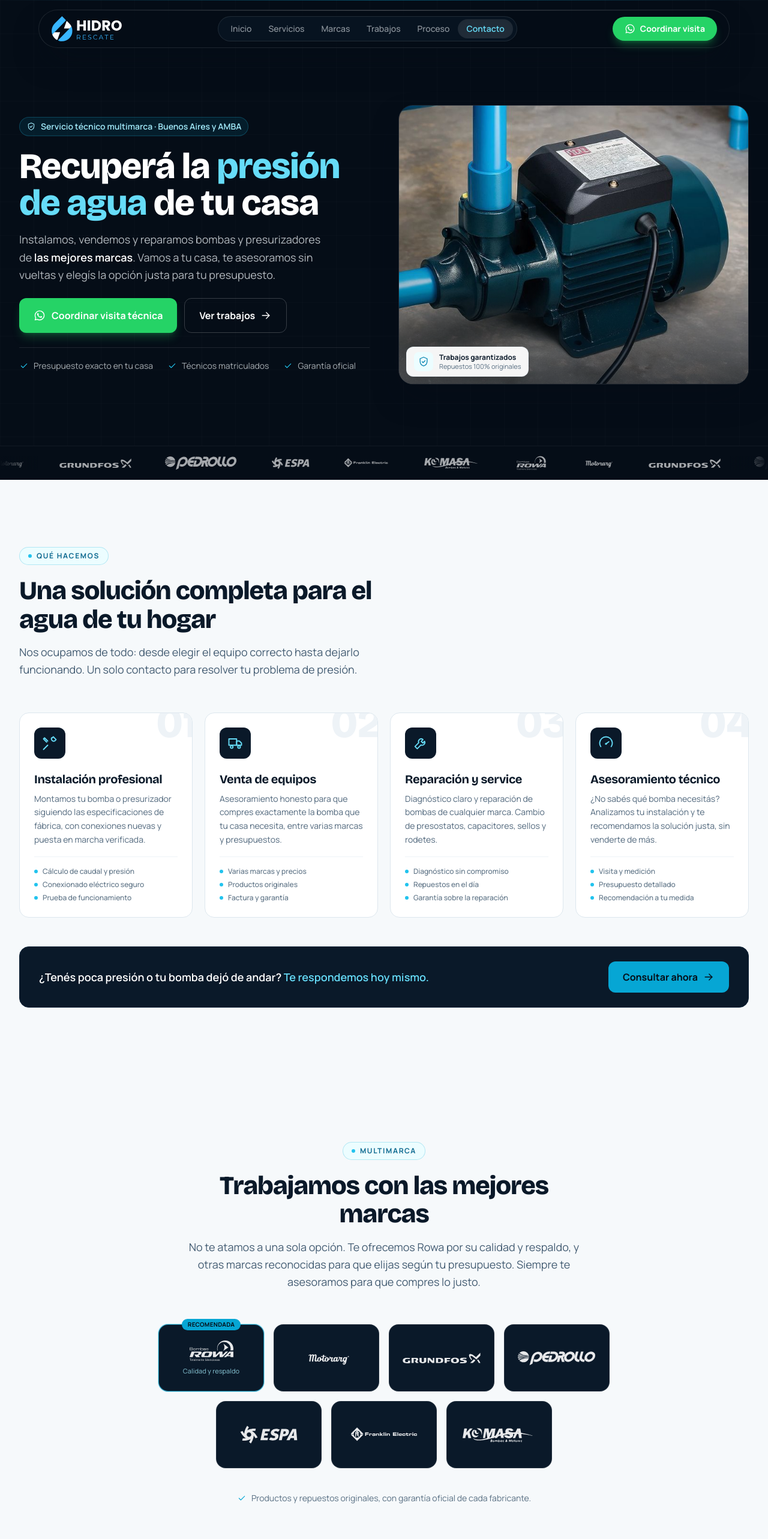
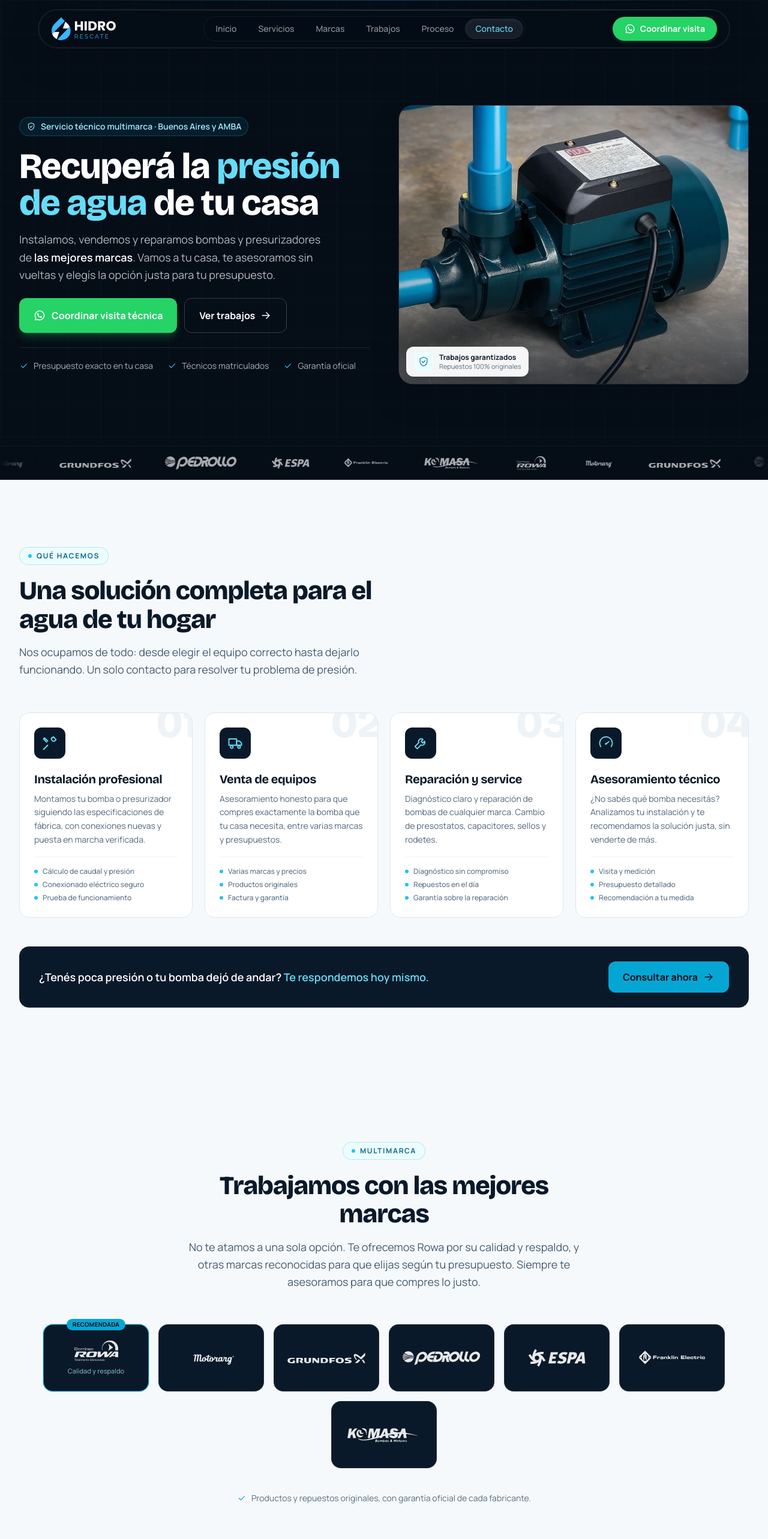
Before and after one commit to Bombas-Rowa/Bombas-Rowa, a React (Vite) app: page / in a window 1280 px wide. Shown: the top 2566 px of the page at 60% size. Built offline with nearby package versions, Linux system fonts and the light colour scheme.

Commit message:
Optimize Brands to 2-column mobile grid, redesign Navbar to glassmorphic floating pill, and enforce light color-scheme

```diff
--- a/src/components/Navbar.jsx
+++ b/src/components/Navbar.jsx
@@ -1,5 +1,5 @@
 import { useEffect, useState } from 'react'
-import { motion } from 'framer-motion'
+import { motion, AnimatePresence } from 'framer-motion'
 import { Link, useLocation, useNavigate } from 'react-router-dom'
 import { BUSINESS, WA_GENERAL } from '../config'
 import {
@@ -14,7 +14,6 @@ import {
   IconGauge,
 } from './Icons'
 
-// id = sección en el home (o 'inicio' para el tope). icon = para el drawer mobile.
 const LINKS = [
   { label: 'Inicio', id: 'inicio', icon: IconHome },
   { label: 'Servicios', id: 'servicios', icon: IconTools },
@@ -30,9 +29,20 @@ export default function Navbar() {
   const location = useLocation()
   const navigate = useNavigate()
 
+  useEffect(() => {
+    if (open) {
+      document.body.style.overflow = 'hidden'
+    } else {
+      document.body.style.overflow = ''
+    }
+    return () => {
+      document.body.style.overflow = ''
+    }
+  }, [open])
+
   useEffect(() => setOpen(false), [location])
 
-  // Scroll-spy: marca la sección activa según la posición del scroll.
+  // Scroll-spy
   useEffect(() => {
     if (location.pathname !== '/') {
       setActive('')
@@ -41,7 +51,6 @@ export default function Navbar() {
     const ids = ['servicios', 'marcas', 'galeria', 'proceso', 'contacto']
     const onScroll = () => {
       const y = window.scrollY
-      // Cerca del fondo → Contacto
       if (y + window.innerHeight >= document.documentElement.scrollHeight - 80) {
         setActive('contacto')
         return
@@ -82,125 +91,197 @@ export default function Navbar() {
       ? BUSINESS.name
       : LINKS.find((l) => isActive(l.id))?.label || 'Inicio'
 
+  // Variants for staggered link entries in mobile drawer
+  const containerVariants = {
+    hidden: { opacity: 0 },
+    show: {
+      opacity: 1,
+      transition: {
+        staggerChildren: 0.05,
+        delayChildren: 0.08,
+      },
+    },
+    exit: {
+      opacity: 0,
+      transition: {
+        staggerChildren: 0.04,
+        staggerDirection: -1,
+      },
+    },
+  }
+
+  const itemVariants = {
+    hidden: { opacity: 0, x: -12, scale: 0.96 },
+    show: { opacity: 1, x: 0, scale: 1, transition: { type: 'spring', stiffness: 350, damping: 25 } },
+    exit: { opacity: 0, x: 8, scale: 0.96, transition: { duration: 0.15 } },
+  }
+
   return (
+    <>
       <motion.nav
         initial={{ y: -90, opacity: 0 }}
         animate={{ y: 0, opacity: 1 }}
         transition={{ duration: 0.7, ease: [0.16, 1, 0.3, 1] }}
-      className="fixed left-1/2 top-4 z-50 w-[95%] max-w-6xl -translate-x-1/2"
+        className="fixed left-1/2 top-4 z-50 w-[94%] max-w-6xl -translate-x-1/2"
       >
         {/* Barra flotante de vidrio (pill) */}
-      <div className="relative flex h-16 items-center justify-between rounded-full border border-white/10 bg-ink-950/70 px-3 shadow-2xl shadow-ink-950/50 backdrop-blur-xl sm:px-5">
-        {/* brillo superior tipo vidrio */}
-        <div className="pointer-events-none absolute inset-x-6 top-0 h-px bg-gradient-to-r from-transparent via-white/25 to-transparent" />
+        <div className="relative flex h-16 items-center justify-between rounded-full border border-white/10 bg-ink-950/75 px-3 shadow-[0_20px_50px_rgba(5,13,23,0.35)] backdrop-blur-xl sm:px-4 ring-1 ring-white/5">
+          {/* Brillo superior fino tipo Apple */}
+          <div className="pointer-events-none absolute inset-x-6 top-0 h-px bg-gradient-to-r from-transparent via-white/15 to-transparent" />
 
           {/* Logo */}
           <Link
             to="/"
             aria-label={`${BUSINESS.name} — Inicio`}
-          className="flex shrink-0 items-center"
+            className="flex shrink-0 items-center pl-1"
           >
             <img
               src="/hidro-logo.svg"
               alt={BUSINESS.name}
-            className="h-9 w-auto transition-transform hover:scale-105 sm:h-11"
+              className="h-8.5 w-auto transition-all duration-300 hover:scale-105 active:scale-95 sm:h-10"
             />
           </Link>
 
-        {/* Mobile: indicador de la sección actual */}
-        <div className="absolute left-1/2 flex -translate-x-1/2 items-center gap-2 rounded-full border border-white/10 bg-ink-900/80 px-3.5 py-1.5 text-xs font-semibold tracking-wide text-mist-100/90 shadow-lg shadow-ink-950/30 backdrop-blur-md lg:hidden">
+          {/* Mobile: indicador de la sección actual (Floating status pill) */}
+          <div className="absolute left-1/2 flex -translate-x-1/2 items-center gap-2 rounded-full border border-white/8 bg-ink-900/60 px-3.5 py-1.5 text-xs font-bold tracking-wide text-mist-100/90 shadow-md backdrop-blur-md lg:hidden">
             <span className="h-1.5 w-1.5 animate-pulse rounded-full bg-aqua-400 shadow-[0_0_6px_rgba(33,195,238,0.85)]" />
             {currentLabel}
           </div>
 
-        {/* Desktop: links en pill interno */}
-        <div className="hidden items-center rounded-full border border-white/10 bg-ink-900/60 px-1.5 py-1 lg:flex">
-          {LINKS.map((l) => (
+          {/* Desktop: links en pill interno (Modern tabs sliding navigation) */}
+          <div className="relative hidden items-center gap-1 rounded-full border border-white/5 bg-ink-950/40 p-1 lg:flex">
+            {LINKS.map((l) => {
+              const activeState = isActive(l.id)
+              return (
                 <button
                   key={l.id}
                   onClick={(e) => go(l.id, e)}
-              className={`rounded-full px-3.5 py-1.5 text-sm transition-all duration-300 ${
-                isActive(l.id)
-                  ? 'bg-white/10 font-semibold text-aqua-300 shadow-inner'
-                  : 'font-medium text-mist-100/60 hover:text-white'
+                  className={`relative rounded-full px-4 py-1.5 text-sm font-medium transition-colors duration-300 ${
+                    activeState ? 'text-aqua-300' : 'text-mist-100/60 hover:text-white'
                   }`}
                 >
-              {l.label}
+                  {activeState && (
+                    <motion.span
+                      layoutId="activeNav"
+                      className="absolute inset-0 z-0 rounded-full bg-white/[0.08] shadow-inner shadow-white/5 ring-1 ring-white/10"
+                      transition={{ type: 'spring', stiffness: 380, damping: 30 }}
+                    />
+                  )}
+                  <span className="relative z-10">{l.label}</span>
                 </button>
-          ))}
+              )
+            })}
           </div>
 
-        {/* Desktop: CTA */}
-        <div className="hidden shrink-0 lg:flex">
+          {/* Desktop: CTA Button */}
+          <div className="hidden shrink-0 lg:flex pr-1">
             <a
               href={WA_GENERAL}
               target="_blank"
               rel="noopener noreferrer"
-            className="flex h-10 items-center gap-2 rounded-full bg-whatsapp px-5 text-sm font-bold text-white shadow-lg shadow-whatsapp/30 transition-transform hover:scale-105"
+              className="group flex h-10 items-center gap-2 rounded-full bg-whatsapp px-5 text-sm font-bold text-white shadow-md shadow-whatsapp/15 transition-all duration-300 hover:scale-[1.03] hover:shadow-lg hover:shadow-whatsapp/25 active:scale-95"
             >
-            <IconWhatsApp className="h-4.5 w-4.5" />
+              <IconWhatsApp className="h-4.5 w-4.5 transition-transform group-hover:rotate-12" />
               Coordinar visita
             </a>
           </div>
 
-        {/* Mobile: toggle */}
+          {/* Mobile: Hamburger/Close button */}
           <button
             onClick={() => setOpen((v) => !v)}
-          className="flex shrink-0 items-center justify-center rounded-full border border-white/10 bg-ink-900/60 p-2.5 text-mist-100/80 transition-colors hover:bg-white/10 hover:text-white lg:hidden"
+            className="flex shrink-0 items-center justify-center rounded-full border border-white/10 bg-ink-900/40 p-2.5 text-mist-100/80 transition-all duration-300 hover:bg-white/10 hover:text-white active:scale-90 lg:hidden"
             aria-label={open ? 'Cerrar menú' : 'Abrir menú'}
             aria-expanded={open}
           >
-          {open ? <IconClose className="h-5 w-5" /> : <IconMenu className="h-5 w-5" />}
+            {open ? <IconClose className="h-4.5 w-4.5" /> : <IconMenu className="h-4.5 w-4.5" />}
           </button>
         </div>
 
         {/* Drawer mobile: tarjeta de vidrio flotante */}
+        <AnimatePresence>
           {open && (
             <motion.div
-          initial={{ opacity: 0, y: -12 }}
-          animate={{ opacity: 1, y: 0 }}
-          transition={{ duration: 0.25, ease: 'easeOut' }}
-          className="absolute inset-x-0 top-[4.75rem] lg:hidden"
+              initial={{ opacity: 0, y: -16, scale: 0.96 }}
+              animate={{ opacity: 1, y: 0, scale: 1 }}
+              exit={{ opacity: 0, y: -16, scale: 0.96 }}
+              transition={{ duration: 0.35, ease: [0.16, 1, 0.3, 1] }}
+              className="absolute inset-x-0 top-[4.75rem] z-50 origin-top lg:hidden"
             >
-          <div className="rounded-3xl border border-white/10 bg-ink-950/95 p-4 shadow-2xl shadow-ink-950/60 backdrop-blur-2xl">
-            <div className="flex flex-col gap-1.5">
-              {LINKS.map((l) => (
-                <button
+              <div className="rounded-3xl border border-white/10 bg-ink-950/90 p-4 shadow-[0_25px_60px_rgba(5,13,23,0.5)] backdrop-blur-2xl ring-1 ring-white/5">
+                <motion.div
+                  variants={containerVariants}
+                  initial="hidden"
+                  animate="show"
+                  exit="exit"
+                  className="flex flex-col gap-1.5"
+                >
+                  {LINKS.map((l) => {
+                    const activeState = isActive(l.id)
+                    return (
+                      <motion.button
                         key={l.id}
+                        variants={itemVariants}
                         onClick={(e) => go(l.id, e)}
                         className={`flex w-full items-center gap-3 rounded-2xl border-l-4 px-4 py-3 text-left text-sm transition-all duration-200 ${
-                    isActive(l.id)
-                      ? 'border-aqua-400 bg-white/5 font-bold text-aqua-300'
+                          activeState
+                            ? 'border-aqua-400 bg-white/5 font-bold text-aqua-300 shadow-inner'
                             : 'border-transparent font-medium text-mist-100/65 hover:border-white/10 hover:bg-white/5 hover:text-white'
                         }`}
                       >
-                  <l.icon className={`h-5 w-5 ${isActive(l.id) ? 'text-aqua-300' : 'text-mist-100/40'}`} />
+                        <l.icon
+                          className={`h-5 w-5 transition-colors ${
+                            activeState ? 'text-aqua-300' : 'text-mist-100/35'
+                          }`}
+                        />
                         {l.label}
-                </button>
-              ))}
-            </div>
+                      </motion.button>
+                    )
+                  })}
+                </motion.div>
 
-            <div className="mt-3 flex flex-col gap-2.5 border-t border-white/10 pt-3">
+                <motion.div
+                  initial={{ opacity: 0, y: 8 }}
+                  animate={{ opacity: 1, y: 0 }}
+                  exit={{ opacity: 0, y: 8 }}
+                  transition={{ delay: 0.2 }}
+                  className="mt-3.5 flex flex-col gap-2 border-t border-white/8 pt-3.5"
+                >
                   <a
                     href={WA_GENERAL}
                     target="_blank"
                     rel="noopener noreferrer"
-                className="flex items-center justify-center gap-2 rounded-2xl bg-whatsapp px-4 py-3.5 text-base font-bold text-white shadow-lg shadow-whatsapp/25"
+                    className="flex items-center justify-center gap-2 rounded-2xl bg-whatsapp px-4 py-3.5 text-base font-bold text-white shadow-md shadow-whatsapp/20 transition-transform active:scale-[0.98]"
                   >
                     <IconWhatsApp className="h-5 w-5" />
                     Coordinar visita por WhatsApp
                   </a>
                   <a
                     href={`tel:${BUSINESS.phoneDisplay.replace(/\s/g, '')}`}
-                className="flex items-center justify-center gap-2 rounded-2xl border border-white/15 bg-white/5 px-4 py-3.5 text-base font-bold text-white"
+                    className="flex items-center justify-center gap-2 rounded-2xl border border-white/10 bg-white/5 px-4 py-3.5 text-base font-bold text-white transition-colors active:bg-white/10"
                   >
                     <IconPhone className="h-5 w-5 text-aqua-300" />
                     {BUSINESS.phoneDisplay}
                   </a>
-            </div>
+                </motion.div>
               </div>
             </motion.div>
           )}
+        </AnimatePresence>
       </motion.nav>
+
+      {/* Screen Backdrop Overlay when Mobile Menu is open */}
+      <AnimatePresence>
+        {open && (
+          <motion.div
+            initial={{ opacity: 0 }}
+            animate={{ opacity: 1 }}
+            exit={{ opacity: 0 }}
+            transition={{ duration: 0.25 }}
+            onClick={() => setOpen(false)}
+            className="fixed inset-0 z-40 bg-black/55 backdrop-blur-[3px] lg:hidden"
+          />
+        )}
+      </AnimatePresence>
+    </>
   )
 }
--- a/src/index.css
+++ b/src/index.css
@@ -38,6 +38,7 @@
 @layer base {
   html {
     scroll-behavior: smooth;
+    color-scheme: only light !important;
   }
 
   body {
--- a/src/sections/Brands.jsx
+++ b/src/sections/Brands.jsx
@@ -36,11 +36,17 @@ export default function Brands() {
           description="No te atamos a una sola opción. Te ofrecemos Rowa por su calidad y respaldo, y otras marcas reconocidas para que elijas según tu presupuesto. Siempre te asesoramos para que compres lo justo."
         />
 
-        <div className="mx-auto mt-14 flex max-w-4xl flex-wrap justify-center gap-4">
-          {BRANDS.map((b, i) => (
-            <Reveal key={b.name} delay={(i % 4) * 0.05}>
+        <div className="mx-auto mt-14 grid grid-cols-2 gap-4 sm:flex sm:flex-wrap sm:justify-center">
+          {BRANDS.map((b, i) => {
+            const isLastOdd = i === BRANDS.length - 1 && BRANDS.length % 2 !== 0
+            return (
+              <Reveal
+                key={b.name}
+                delay={(i % 4) * 0.05}
+                className={`w-full sm:w-auto ${isLastOdd ? 'col-span-2' : ''}`}
+              >
                 <div
-                className={`group relative flex h-28 w-44 flex-col items-center justify-center gap-2 rounded-2xl border bg-ink-900 px-5 text-center transition-all hover:-translate-y-1 hover:shadow-xl hover:shadow-ink-950/20 ${
+                  className={`group relative flex h-28 w-full sm:w-44 flex-col items-center justify-center gap-2 rounded-2xl border bg-ink-900 px-5 text-center transition-all hover:-translate-y-1 hover:shadow-xl hover:shadow-ink-950/20 ${
                     b.featured
                       ? 'border-aqua-400/60 ring-1 ring-aqua-400/40'
                       : 'border-white/10'
@@ -57,7 +63,8 @@ export default function Brands() {
                   )}
                 </div>
               </Reveal>
-          ))}
+            )
+          })}
         </div>
 
         <Reveal delay={0.1}>
```
Lines whose indentation alone changed are shown as unchanged.
